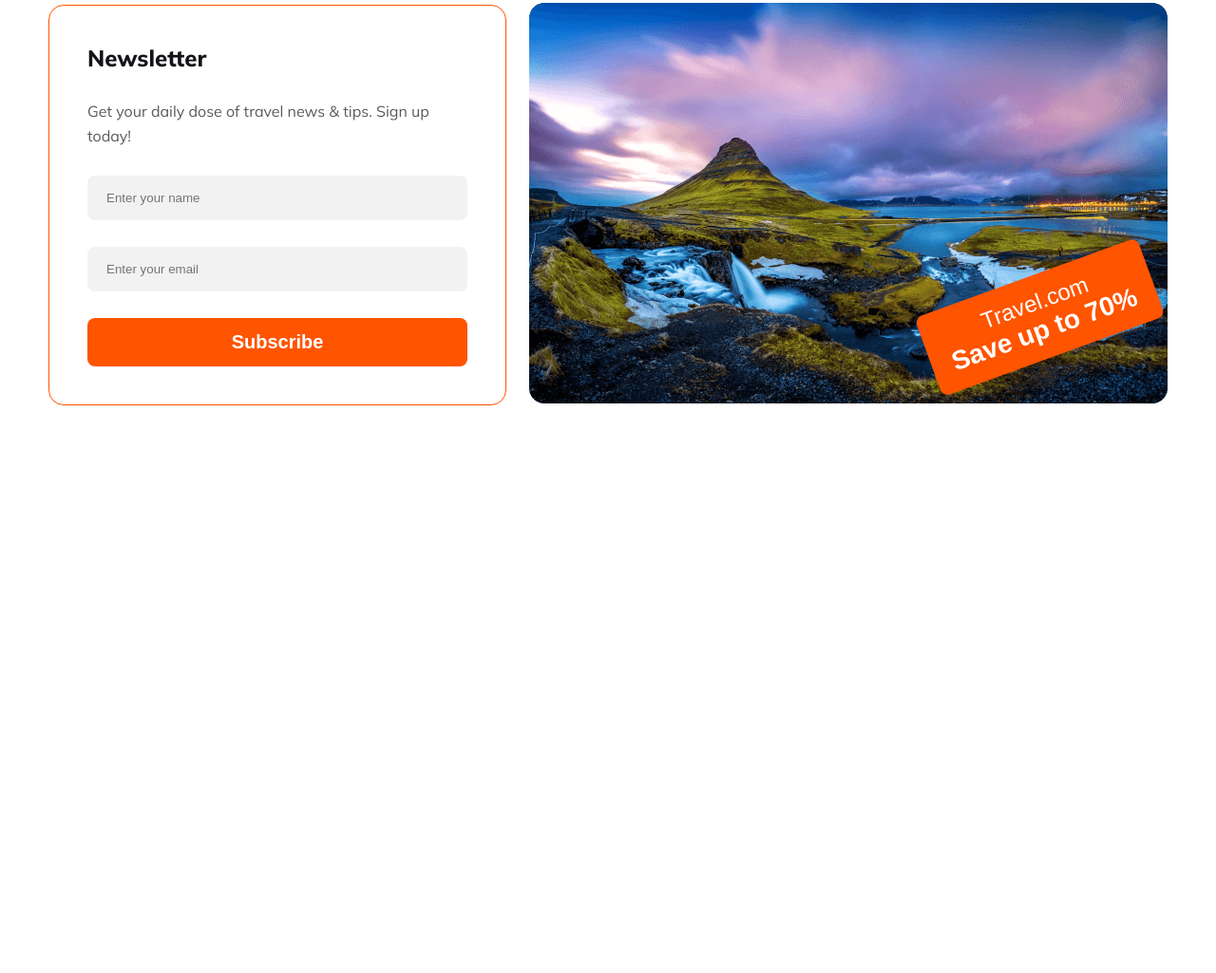
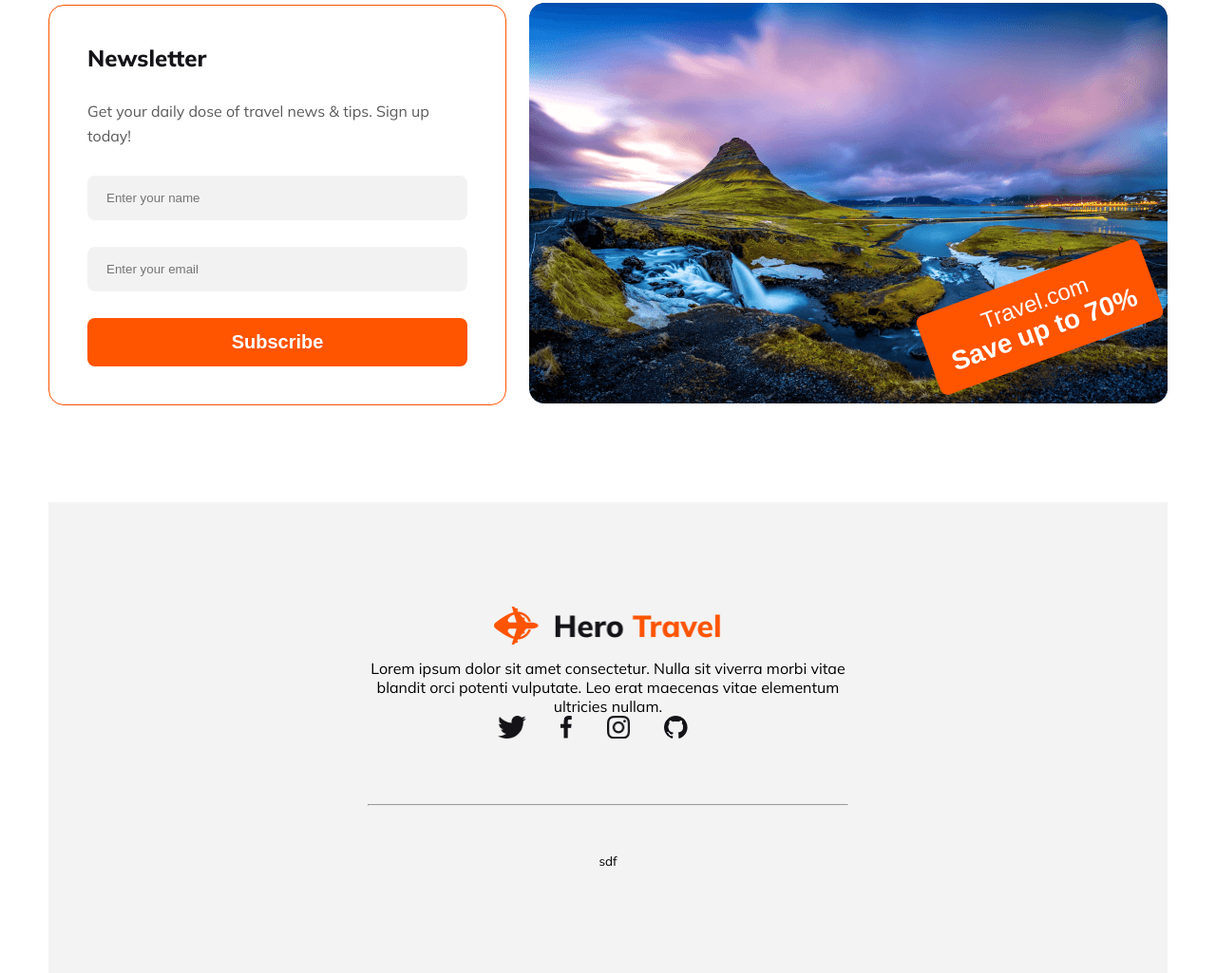
Before and after one commit to mdborhan-dev/hero-travel, a plain HTML site: page index.html in a window 1280 px wide. Shown: the part 5828-6853 px from the top of the page at 95% size. Before the commit the page ends 6357 px from the top, so only its background shows below. Drawn offline with Linux system fonts and the light colour scheme.

Commit message:
pc version finished

```diff
--- a/index.html
+++ b/index.html
@@ -248,5 +248,19 @@ molestie risus  ornare nulla amet et. Libero commodo sagittis dignissim adipisci
                 </button>
             </div>
         </section>
+    <footer>
+        <section id="footer" class="footer">
+            <img src="./Images/logofooter.png" alt="">
+            <p>Lorem ipsum dolor sit amet consectetur. Nulla sit viverra morbi vitae blandit orci potenti vulputate. Leo erat maecenas vitae elementum ultricies nullam. </p>
+            <div>
+                <a href=""><img src="./Images/icon/twittter.png" alt=""></a>
+                <a href=""><img src="./Images/icon/facebook.png" alt=""></a>
+                <a href=""><img src="./Images/icon/instagram.png" alt=""></a>
+                <a href=""><img src="./Images/icon/github.png" alt=""></a>
+            </div>
+            <hr>
+            <small>sdf</small>
+        </section>
+    </footer>
 </body>
 </html>
--- a/styles/style.css
+++ b/styles/style.css
@@ -449,3 +449,41 @@ nav > div > ul :nth-child(1) a {
     right: 10px;
     transform: rotate(-20deg);
 }
+footer {
+    background-color: rgba(19, 19, 24, 0.05);
+    max-width: unset;
+}
+.footer {
+    padding: 110px 336px;
+    display: flex;
+    flex-direction: column;
+    justify-content: center;
+    align-items: center;
+    text-align: center;
+}
+.footer img {
+    max-width: 240px;
+    margin-bottom: 15px;
+}
+.footer .dummy{
+    line-height: 26px;
+    color: #5A5A5D;
+    margin-bottom: 32px;
+}
+.footer > div img{
+    max-height: 24px;
+}
+.footer > div a{
+    margin-right: 32px;
+}
+.footer > div > a > :nth-child(4){
+    margin-right: 0;
+}
+.footer hr{
+    color: rgba(19, 19, 24, 0.9);
+    margin: 50px 0;
+    width: 100%;
+}
+.footer .copy{
+    font-weight: 300;
+}
```
Also changed, not shown: Images/icon/facebook.png (added), Images/icon/github.png (added), Images/icon/instagram.png (added), Images/icon/twittter.png (added), Images/logofooter.png (added).
